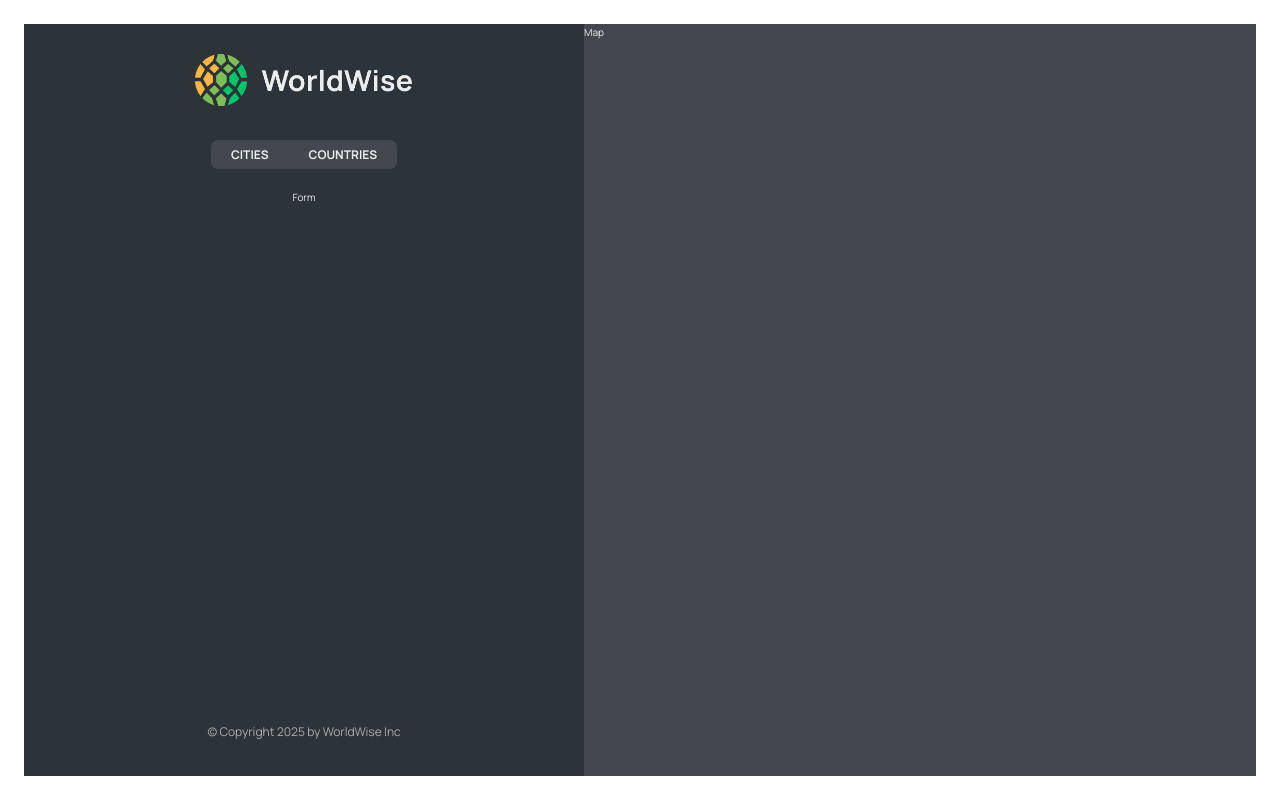
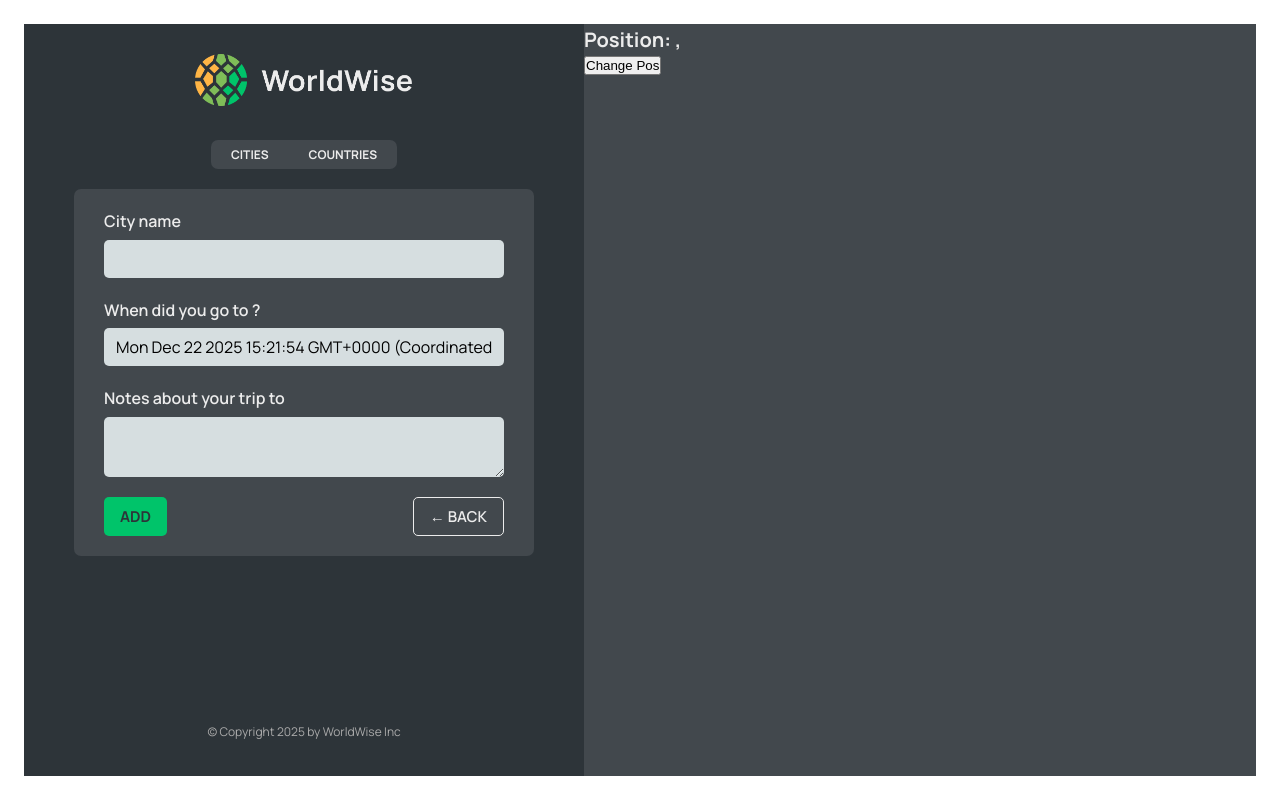
Before and after one commit to dmjendor/react-worldwise, a React (Vite) app: page /app/form in a window 1280 px wide. Built offline with nearby package versions, Linux system fonts and the light colour scheme; data requests are answered from the project's data file.

Commit message:
Implement dynamic routes, query strings and programatic navigation

```diff
--- a/src/App.jsx
+++ b/src/App.jsx
@@ -1,4 +1,5 @@
 import { BrowserRouter, Route, Routes } from "react-router-dom";
+import { useEffect, useState } from "react";
 
 import PageNotFound from "./pages/PageNotFound";
 import AppLayout from "./pages/AppLayout";
@@ -6,8 +7,9 @@ import Homepage from "./pages/Homepage";
 import Product from "./pages/Product";
 import Pricing from "./pages/Pricing";
 import Login from "./pages/Login";
+import City from "./components/City";
+import Form from "./components/Form";
 import CityList from "./components/CityList";
-import { useEffect, useState } from "react";
 import CountryList from "./components/CountryList";
 const BASE_URL = "http://localhost:9000";
 function App() {
@@ -71,6 +73,10 @@ function App() {
             }
           />
           <Route
+            path="cities/:id"
+            element={<City />}
+          />
+          <Route
             path="countries"
             element={
               <CountryList
@@ -81,7 +87,7 @@ function App() {
           />
           <Route
             path="form"
-            element={<p>Form</p>}
+            element={<Form />}
           />
         </Route>
         <Route
--- /dev/null
+++ b/src/components/Button.jsx
@@ -0,0 +1,13 @@
+import styles from "./Button.module.css";
+function Button({ children, onClick, type }) {
+  return (
+    <button
+      className={`${styles.btn} ${styles[type]}`}
+      onClick={onClick}
+    >
+      {children}
+    </button>
+  );
+}
+
+export default Button;
--- a/src/components/City.jsx
+++ b/src/components/City.jsx
@@ -1,3 +1,4 @@
+import { useParams, useSearchParams } from "react-router-dom";
 import styles from "./City.module.css";
 
 const formatDate = (date) =>
@@ -9,6 +10,7 @@ const formatDate = (date) =>
   }).format(new Date(date));
 
 function City() {
+  const { id } = useParams();
   // TEMP DATA
   const currentCity = {
     cityName: "Lisbon",
@@ -18,10 +20,17 @@ function City() {
   };
 
   const { cityName, emoji, date, notes } = currentCity;
+  const [searchParams, setSearchParams] = useSearchParams();
+  const lat = searchParams.get("lat");
+  const lng = searchParams.get("lng");
 
   return (
     <div className={styles.city}>
-      <div className={styles.row}>
+      <h1>{id}</h1>
+      <p>
+        Position: {lat},{lng}
+      </p>
+      {/* <div className={styles.row}>
         <h6>City name</h6>
         <h3>
           <span>{emoji}</span> {cityName}
@@ -53,7 +62,7 @@ function City() {
 
       <div>
         <ButtonBack />
-      </div>
+      </div> */}
     </div>
   );
 }
--- a/src/components/City.module.css
+++ b/src/components/City.module.css
@@ -3,7 +3,7 @@
   max-height: 70%;
   background-color: var(--color-dark--2);
   border-radius: 7px;
-  overflow: scroll;
+  /*overflow: scroll;*/
 
   width: 100%;
   display: flex;
--- a/src/components/CityItem.jsx
+++ b/src/components/CityItem.jsx
@@ -1,3 +1,4 @@
+import { Link } from "react-router-dom";
 import styles from "./CityItem.module.css";
 const formatDate = (date) =>
   new Intl.DateTimeFormat("en", {
@@ -7,13 +8,18 @@ const formatDate = (date) =>
   }).format(new Date(date));
 
 function CityItem({ city }) {
-  const { cityName, emoji, date } = city;
+  const { cityName, emoji, date, id, position } = city;
   return (
-    <li className={styles.cityItem}>
-      <span className={styles.emoji}>{emoji}</span>
-      <h3 className={styles.name}>{cityName}</h3>
-      <time className={styles.date}>({formatDate(date)})</time>
-      <button className={styles.deleteBtn}>&times;</button>
+    <li>
+      <Link
+        className={styles.cityItem}
+        to={`${id}?lat=${position.lat}&lng=${position.lng}`}
+      >
+        <span className={styles.emoji}>{emoji}</span>
+        <h3 className={styles.name}>{cityName}</h3>
+        <time className={styles.date}>({formatDate(date)})</time>
+        <button className={styles.deleteBtn}>&times;</button>
+      </Link>
     </li>
   );
 }
--- a/src/components/Form.jsx
+++ b/src/components/Form.jsx
@@ -3,6 +3,8 @@
 import { useState } from "react";
 
 import styles from "./Form.module.css";
+import Button from "./Button";
+import { useNavigate } from "react-router-dom";
 
 export function convertToEmoji(countryCode) {
   const codePoints = countryCode
@@ -17,6 +19,7 @@ function Form() {
   const [country, setCountry] = useState("");
   const [date, setDate] = useState(new Date());
   const [notes, setNotes] = useState("");
+  const navigate = useNavigate();
 
   return (
     <form className={styles.form}>
@@ -49,8 +52,16 @@ function Form() {
       </div>
 
       <div className={styles.buttons}>
-        <button>Add</button>
-        <button>&larr; Back</button>
+        <Button type="primary">Add</Button>
+        <Button
+          type="back"
+          onClick={(e) => {
+            e.preventDefault();
+            navigate(-1);
+          }}
+        >
+          &larr; Back
+        </Button>
       </div>
     </form>
   );
--- a/src/components/Map.jsx
+++ b/src/components/Map.jsx
@@ -1,6 +1,30 @@
+import { useNavigate, useSearchParams } from "react-router-dom";
 import styles from "./Map.module.css";
 function Map() {
-  return <div className={styles.mapContainer}>Map</div>;
+  const navigate = useNavigate();
+  const [searchParams, setSearchParams] = useSearchParams();
+  const lat = searchParams.get("lat");
+  const lng = searchParams.get("lng");
+
+  return (
+    <div
+      className={styles.mapContainer}
+      onClick={() => {
+        navigate("form");
+      }}
+    >
+      <h1>
+        Position: {lat},{lng}
+      </h1>
+      <button
+        onClick={() => {
+          setSearchParams({ lat: 23, lng: 50 });
+        }}
+      >
+        Change Pos
+      </button>
+    </div>
+  );
 }
 
 export default Map;
```
